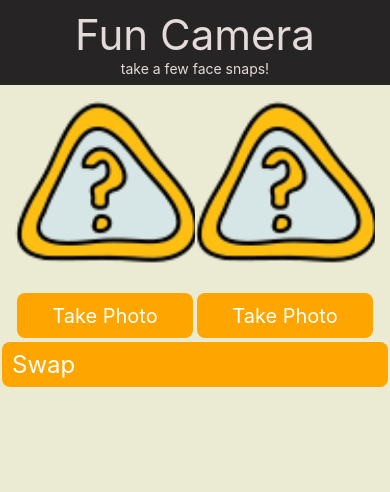
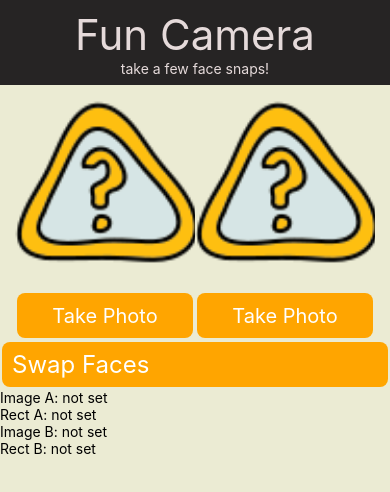
Before and after one commit to tper0700/rncourse, a React Native app in the folder homework/hw2/FunCamera/: screen / in a window 390 px wide. Shown: the top 492 px of the page. Built offline with nearby package versions, Linux system fonts and the light colour scheme.

Commit message:
Save image state in app for manipulation

```diff
--- a/homework/hw2/FunCamera/src/App.tsx
+++ b/homework/hw2/FunCamera/src/App.tsx
@@ -6,8 +6,8 @@
  */
 
 import React, { useState, useRef } from 'react';
-import {launchCamera, launchImageLibrary} from 'react-native-image-picker';
-import type {PropsWithChildren} from 'react';
+import {Asset} from 'react-native-image-picker';
+
 import {
   SafeAreaView,
   StatusBar,
@@ -21,7 +21,7 @@ import {
   ScrollView,
 } from 'react-native';
 
-import { Face } from './components/Face'
+import { Face, Rect } from './components/Face'
 
 const mainbg = "#ebebd3";
 
@@ -93,8 +93,10 @@ function App(): JSX.Element {
   });
 
   // Define state variables for "global data"
-  const [ catListState, setCatListState ] = useState(catList.slice());
-  const [ imageState, setImageState ] = useState(null);
+  const [ imgA, setImageA ] = useState<Asset | null>(null);
+  const [ rectA, setRectA ] = useState<Rect | null>(null);
+  const [ imgB, setImageB ] = useState<Asset | null>(null);
+  const [ rectB, setRectB ] = useState<Rect | null>(null);
 
   // Event handler to add a cat.
   function Swap() {
@@ -113,15 +115,19 @@ function App(): JSX.Element {
       </View>
       <ScrollView>
         <View style={appStyles.ContainerView}>
-          <Face name="Press Snapshot..."/>
-          <Face name="Press Snapshot..."/>
+          <Face setImage={setImageA} setRect={setRectA}/>
+          <Face setImage={setImageB} setRect={setRectB}/>
         </View>
         <Pressable
           style={({pressed}) => [ appStyles.ButtonBasic, pressed ? appStyles.ButtonDown : appStyles.ButtonUp ]}
           onPress={Swap}
           >
-          <Text style={appStyles.ButtonLabel}>Swap</Text>
+          <Text style={appStyles.ButtonLabel}>Swap Faces</Text>
         </Pressable>
+        <Text>Image A: { imgA ? imgA.uri : "not set" }</Text>
+        <Text>Rect A: { rectA ? JSON.stringify(rectA) : "not set" }</Text>
+        <Text>Image B: { imgB ? imgB.uri : "not set" }</Text>
+        <Text>Rect B: { rectB ? JSON.stringify(rectB) : "not set" }</Text>
         </ScrollView>
     </SafeAreaView>
   );
--- a/homework/hw2/FunCamera/src/components/Face.tsx
+++ b/homework/hw2/FunCamera/src/components/Face.tsx
@@ -5,6 +5,13 @@ import {launchCamera, launchImageLibrary, Asset, ImagePickerResponse, CameraType
 import * as FaceDetector from 'expo-face-detector';
 
 import {images} from "../../assets";
+
+export interface Rect {
+  x: number,
+  y: number,
+  w: number,
+  h: number,
+}
 
 const headingbg = "#262424";
 const headingfg = "#e5dada";
@@ -72,7 +79,10 @@ const styles = StyleSheet.create({
 });
 
 // A single user picture pane.
-const Face = function(props: { name: string }) {
+const Face = function(props: {
+  setImage: Function,
+  setRect: Function,
+}) {
   const [imageState, setImageState] = useState<Asset | null>(null);
   const [cameraPrompt, setCameraPrompt] = useState(false);
   const [errorMessage, setErrorMessage] = useState("");
@@ -86,14 +96,6 @@ const Face = function(props: { name: string }) {
     if (assets && assets.length > 0 && assets[0].uri) {
       FaceDetector.detectFacesAsync(assets[0].uri)
       .then((res : FaceDetector.DetectionResult) => {
-        console.log("Detector Returned!");
-        for (let face of res.faces) {
-          let x = face.bounds.origin.x;
-          let y = face.bounds.origin.y;
-          let h = face.bounds.size.height;
-          let w = face.bounds.size.width;
-          console.log("  (" + x + ", " + y + ") : (" + w + ", " + w + ")");
-        }
         if (res.faces.length == 0) {
           let msg = "There are no faces on this picture!";
           console.log("error: " + msg);
@@ -103,8 +105,19 @@ const Face = function(props: { name: string }) {
           console.log("error: " + msg);
           setErrorMessage(msg);
         } else {
+          console.log("Detector returned a face")
+          let face = res.faces[0];
+          let r : Rect = {
+            x: face.bounds.origin.x,
+            y: face.bounds.origin.y,
+            h: face.bounds.size.height,
+            w: face.bounds.size.width,
+          };
+          console.log("rect : " + JSON.stringify(r));
           if (assets) {
             setImageState(assets[0] as object);
+            props.setImage(assets[0] as object);
+            props.setRect(r);
           }
           setCameraPrompt(false);
         }
```
Also changed, not shown: 1 other file (tests, documents, lock files or other folders).
